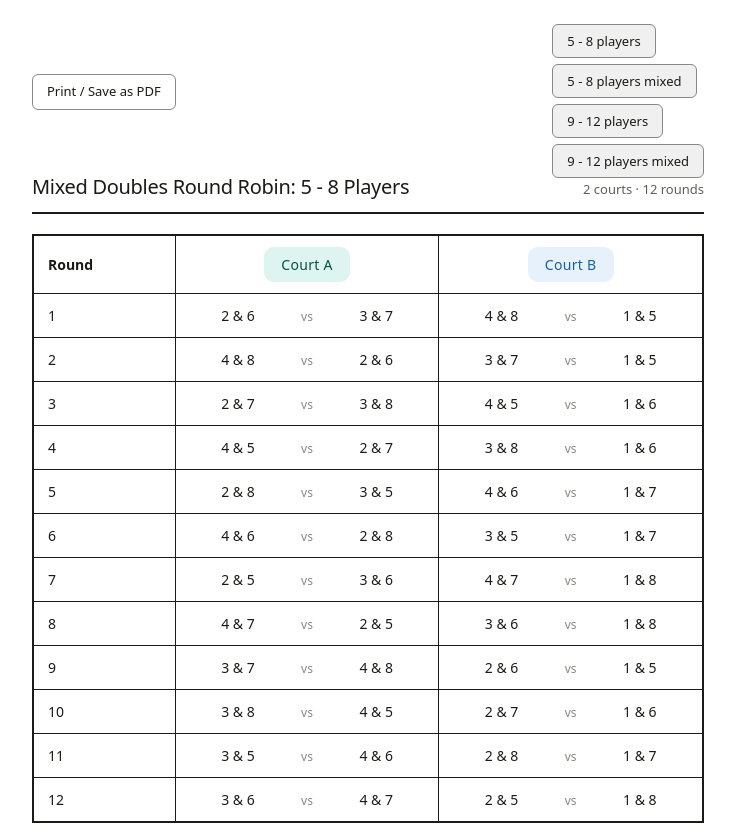
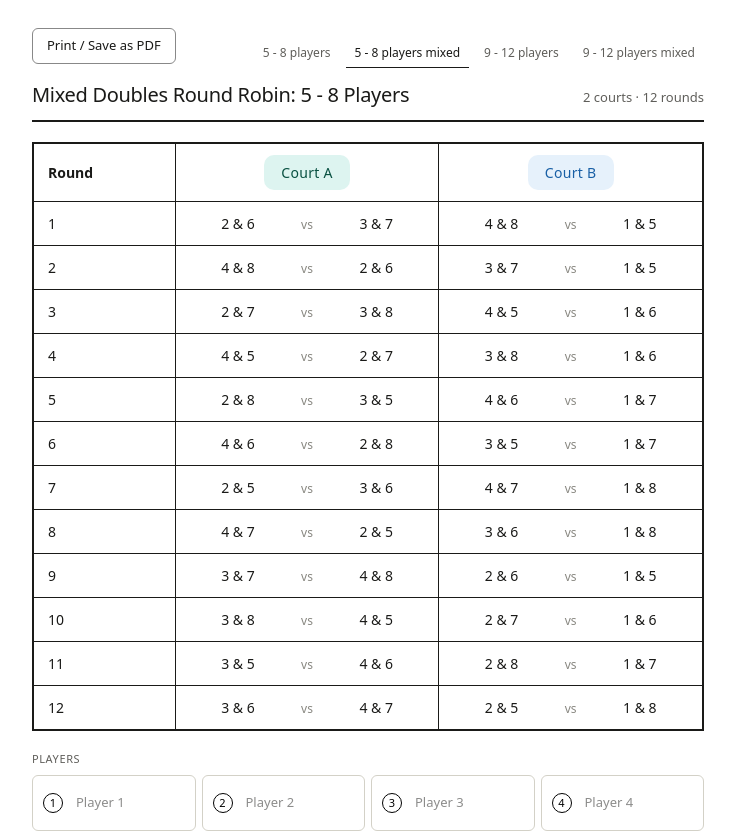
Before and after one commit to ajalmaguer/pickleball_bracket_maker, a React (Vite) app: page /5-8-players-mixed in a window 1280 px wide. Shown: the top 833 px of the page, without its empty margins (272-1007 px from the left). Built offline with nearby package versions, Linux system fonts and the light colour scheme.

Commit message:
fixed stylings

```diff
--- a/src/styles.css
+++ b/src/styles.css
@@ -346,8 +346,32 @@ body {
   justify-content: space-between;
   align-items: center;
 }
+.navbar-links {
+  display: flex;
+  flex-wrap: wrap;
+  justify-content: flex-end;
+  gap: 6px;
+  list-style: none;
+}
 
-.navbar-links {
+.navbar-links a {
+  display: block;
+  padding: 5px 9px;
+  border: 0;
+  border-bottom: 1px solid transparent;
+  color: #5f5e5a;
+  background: transparent;
+  font-size: 12px;
+  text-decoration: none;
+  white-space: nowrap;
+}
+
+.navbar-links a:hover,
+.navbar-links a[aria-current='page'] {
+  color: #1a1a18;
+  border-bottom-color: #1a1a18;
+}
+/* .navbar-links {
   display: flex;
   flex-direction: column;
   gap: 16px;
@@ -369,4 +393,4 @@ body {
   .navbar-links {
     align-items: flex-end;
   }
-}
+} */
```
